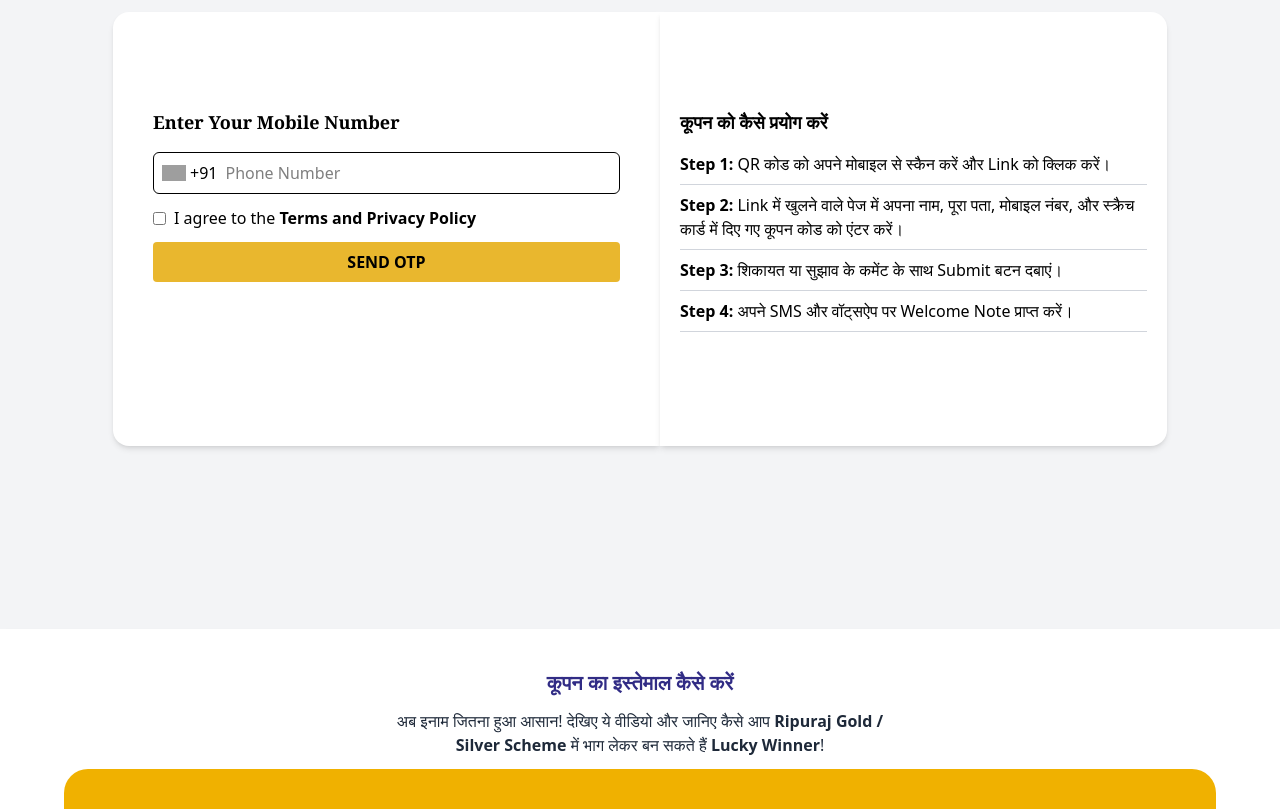
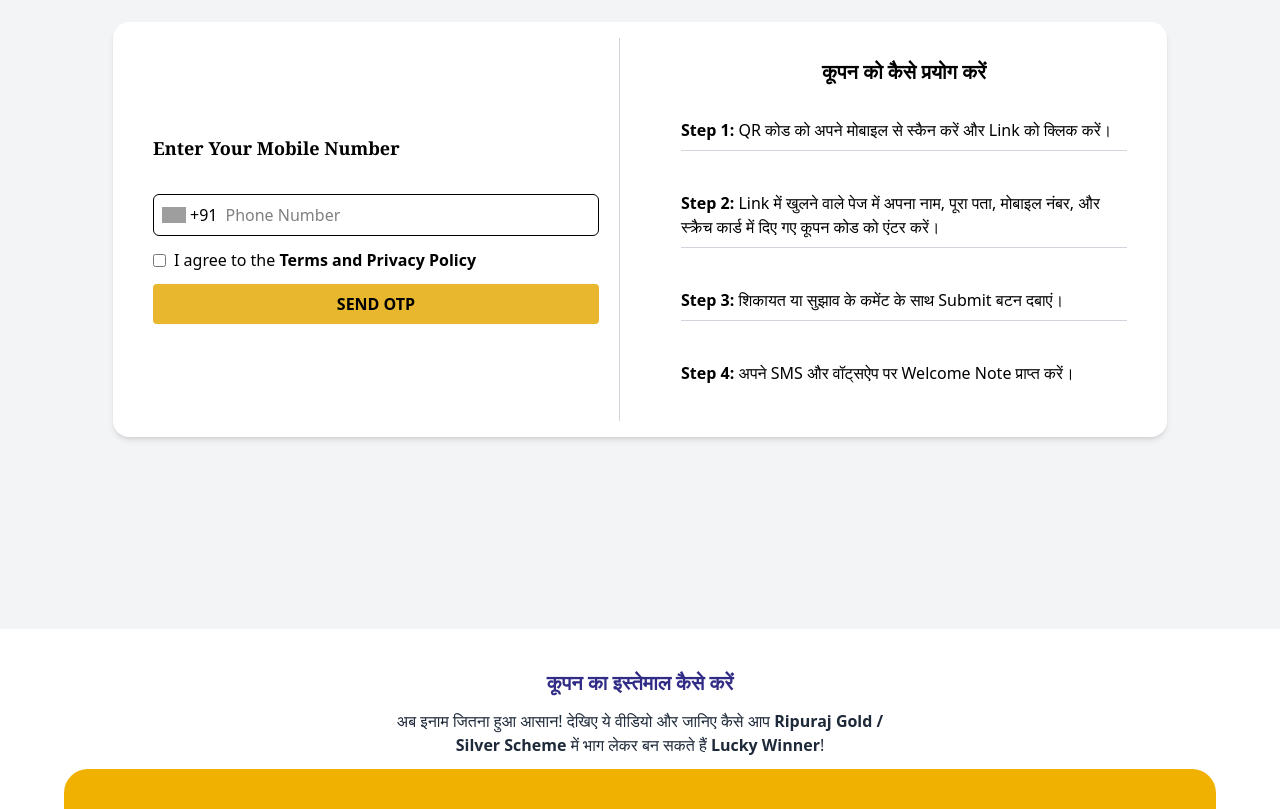
Before and after one commit to rahul-raj-hl/ripuraj, a Next.js app: page / in a window 1280 px wide. Shown: the part 1131-1940 px from the top of the page. Built offline with nearby package versions, Linux system fonts and the light colour scheme; grey boxes are pictures that could not be loaded.

Commit message:
fix- updated OTP validation page

```diff
--- a/src/screens/OtpValidation.js
+++ b/src/screens/OtpValidation.js
@@ -51,34 +51,42 @@ const OTPValidation = () => {
   return (
     <div className="flex flex-col md:flex-row min-h-screen items-stretch justify-center bg-gray-100 text-black px-5">
       <div className="flex flex-col md:flex-row w-full md:w-[85%]">
-        <div className="bg-white p-10 rounded-l-2xl shadow-md flex-1 text-black min-h-[434px] m-auto py-24">
+        <div className="bg-white p-5 rounded-2xl shadow-md flex flex-col md:flex-row flex-1 text-black min-h-[80px] m-auto py-4 gap-5 items-stretch relative">
+          {/* Left Content */}
+          <div className="flex-1 flex flex-col items-stretch justify-center p-5 border-b md:border-b-0 md:border-r border-gray-300 gap-4">
             {isOtpSent ? (
               <OtpSection otp={otp} setOtp={setOtp} verifyOtp={verifyOtp} />
             ) : (
               <>
-              <h2 className="text-lg font-semibold mb-4 font-serif">
+                <h2 className="text-lg font-semibold mb-4 font-serif text-left">
                   Enter Your Mobile Number
                 </h2>
                 <PhoneNumberInput formik={formik} />
               </>
             )}
-          {error && <p className="text-red-500 mt-2">{error}</p>}
+            {error && <p className="text-red-500 mt-4 text-center">{error}</p>}
           </div>
-        <div className="p-5 bg-white rounded-r-2xl shadow-md flex-1 text-black min-h-[434px] m-auto py-24">
-          <h2 className="text-lg font-semibold mb-4">कूपन को कैसे प्रयोग करें</h2>
+
+          {/* Vertical Divider */}
+          <div className="hidden md:block w-[1px] bg-gray-300 h-full"></div>
+
+          {/* Right Content */}
+          <div className="flex-1 flex flex-col items-stretch justify-center p-5 gap-4">
+            <h2 className="text-xl font-semibold mb-4 text-center">कूपन को कैसे प्रयोग करें</h2>
             {[
               "QR कोड को अपने मोबाइल से स्कैन करें और Link को क्लिक करें।",
               "Link में खुलने वाले पेज में अपना नाम, पूरा पता, मोबाइल नंबर, और स्क्रैच कार्ड में दिए गए कूपन कोड को एंटर करें।",
               "शिकायत या सुझाव के कमेंट के साथ Submit बटन दबाएं।",
               "अपने SMS और वॉट्सऐप पर Welcome Note प्राप्त करें।",
             ].map((step, index) => (
-            <div key={index}>
-              <p>
+              <div key={index} className="mb-4">
+                <p className="text-base">
                   <strong>Step {index + 1}:</strong> {step}
                 </p>
-              <hr className="border-gray-300 my-2" />
+                {index < 3 && <hr className="border-gray-300 my-2" />}
               </div>
             ))}
+          </div>
         </div>
       </div>
     </div>
```
Lines whose indentation alone changed are shown as unchanged.
